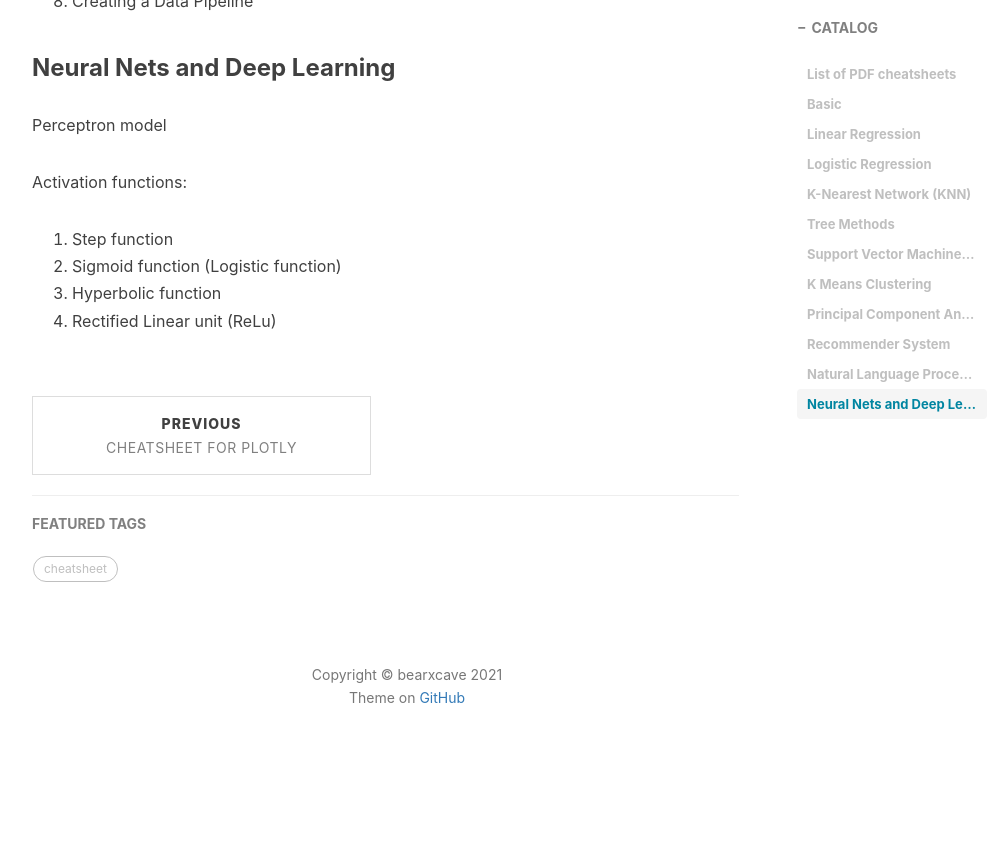
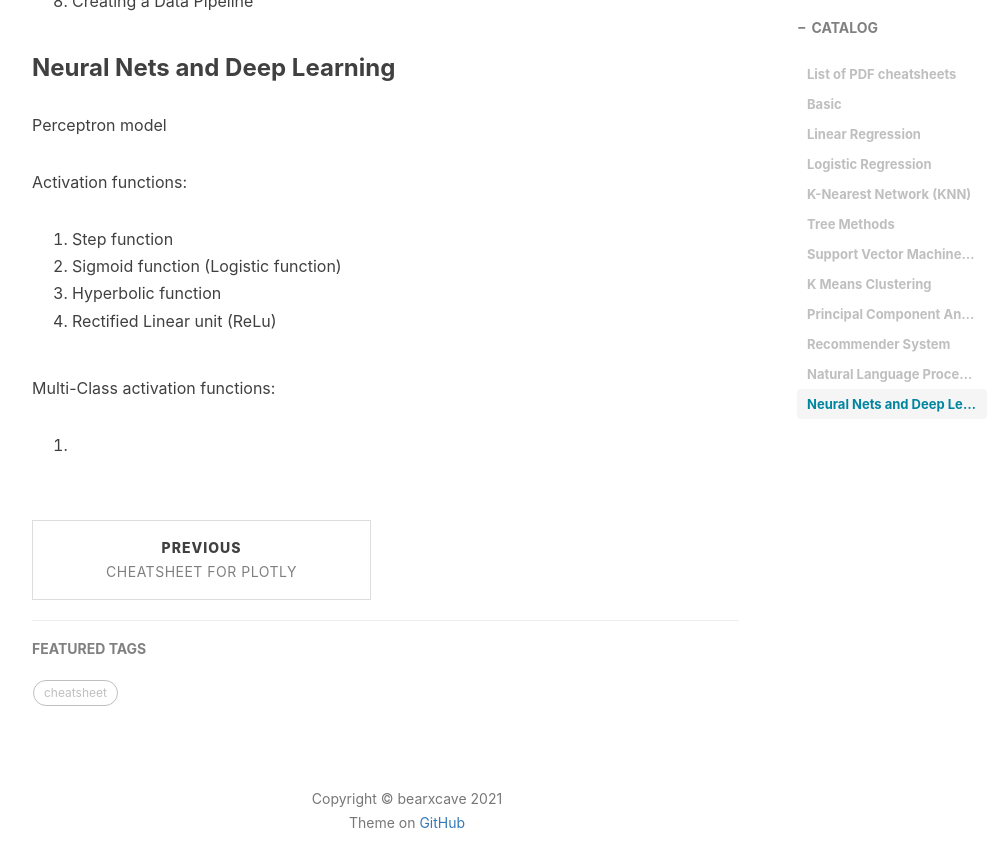
Before and after one commit to Bearxcave/Bearxcave.github.io, a Jekyll site: the page built from _posts/2021-03-03-cheatsheet-machine-learning-bootcamp-note.md, in a window 1280 px wide and 900 px high, scrolled down 3723 px. Shown: the top 867 px of the window, without its empty margins (233-1239 px from the left). Built offline with Jekyll 4.4.1, drawn with Linux system fonts in a browser that asks for light colours; nearby versions of some CDN libraries; formulas are drawn with MathJax 3; comment, search, counter and statistics services are not loaded; before the commit the page ends 4498 px from its top, so only the background shows below that.

Commit message:
Update 2021-03-03-cheatsheet-machine-learning-bootcamp-note.md

```diff
--- a/_posts/2021-03-03-cheatsheet-machine-learning-bootcamp-note.md
+++ b/_posts/2021-03-03-cheatsheet-machine-learning-bootcamp-note.md
@@ -124,3 +124,6 @@ Activation functions:
 2. Sigmoid function (Logistic function)
 3. Hyperbolic function
 4. Rectified Linear unit (ReLu)
+
+Multi-Class activation functions:
+1.
```
